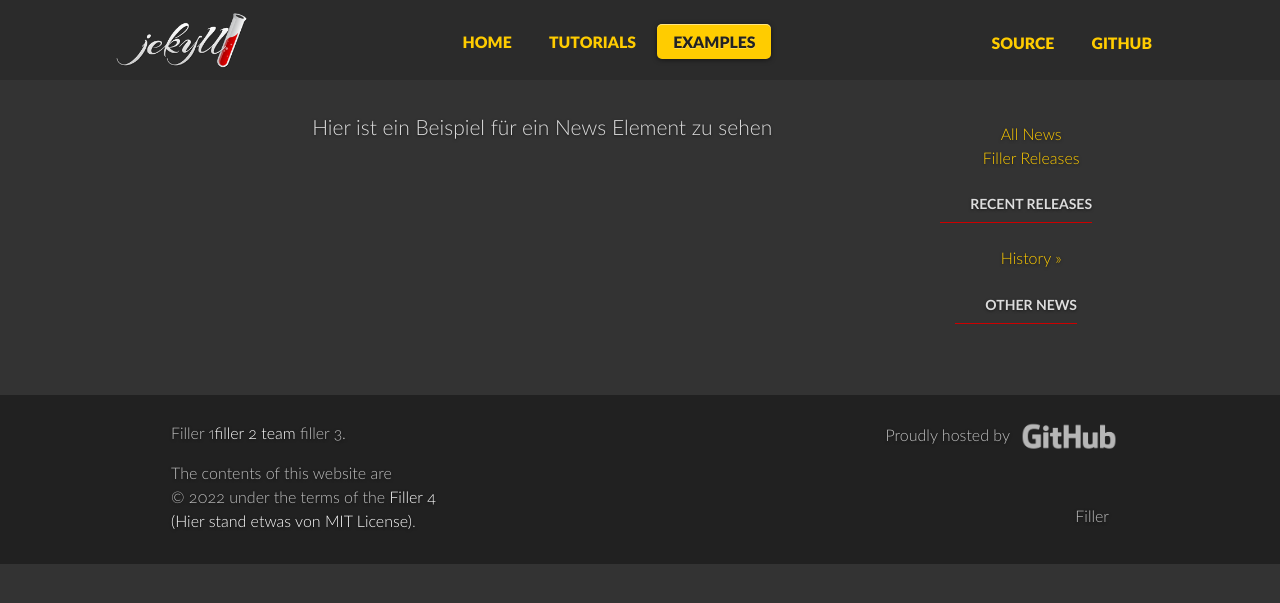
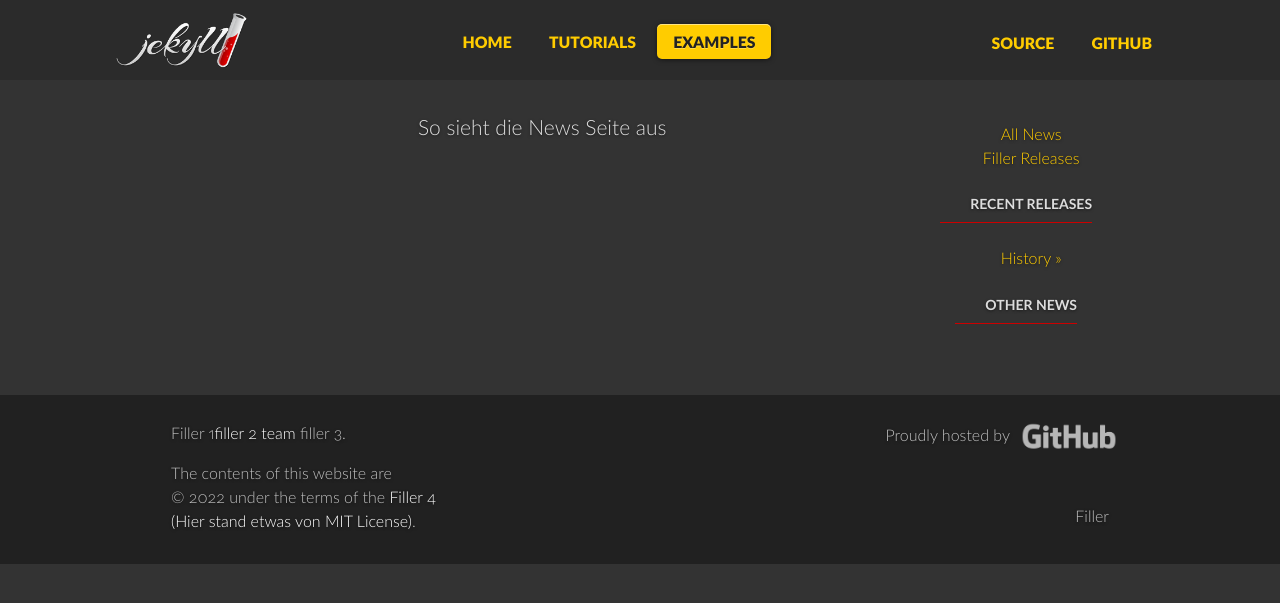
Before and after one commit to EcksteinD/EcksteinD.github.io, a Jekyll site: the page built from pages/examples.markdown, in a window 1280 px wide. Shown: the top 603 px of the page. Built offline with Jekyll 4.4.1, drawn with Linux system fonts in a browser that asks for light colours; comment, search, counter and statistics services are not loaded.

Commit message:
added pics for now

```diff
--- a/pages/examples.markdown
+++ b/pages/examples.markdown
@@ -3,4 +3,4 @@ layout: news
 title: "Examples"
 permalink: /examples/
 ---
-Hier ist ein Beispiel für ein News Element zu sehen
+So sieht die News Seite aus
```
